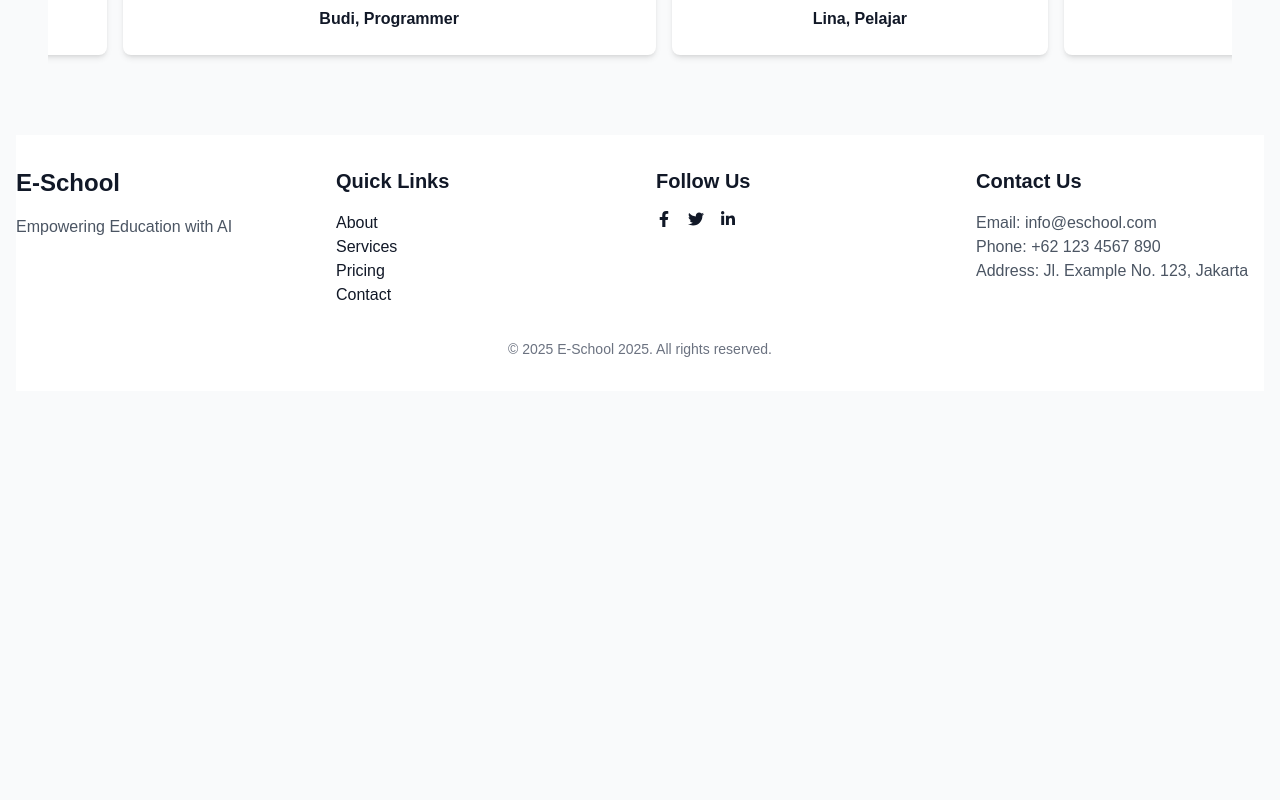
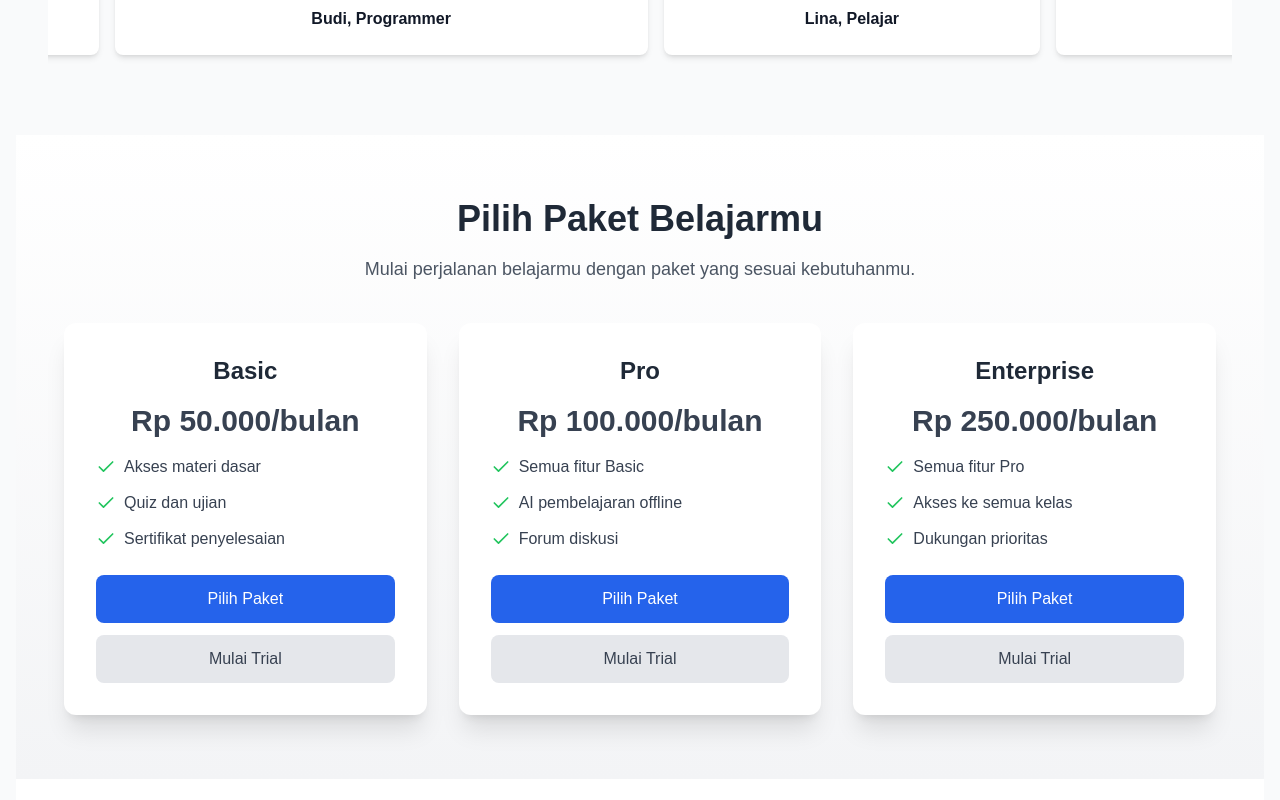
Before and after one commit to bimsConnect/E-School, a Next.js app: page / in a window 1280 px wide. Shown: the part 1120-1920 px from the top of the page. Before the commit the page ends 1511 px from the top, so only its background shows below. Built offline with nearby package versions, Linux system fonts and the light colour scheme.

Commit message:
unfinished

```diff
--- /dev/null
+++ b/app/components/Pricing.tsx
@@ -0,0 +1,53 @@
+import { Card, CardContent, CardHeader, CardTitle } from "./ui/Card";
+import { Button } from "./ui/Button";
+import { Check } from "lucide-react";
+
+const pricingPlans = [
+  {
+    title: "Basic",
+    price: "Rp 50.000",
+    features: ["Akses materi dasar", "Quiz dan ujian", "Sertifikat penyelesaian"],
+  },
+  {
+    title: "Pro",
+    price: "Rp 100.000",
+    features: ["Semua fitur Basic", "AI pembelajaran offline", "Forum diskusi"],
+  },
+  {
+    title: "Enterprise",
+    price: "Rp 250.000",
+    features: ["Semua fitur Pro", "Akses ke semua kelas", "Dukungan prioritas"],
+  },
+];
+
+export default function Pricing() {
+  return (
+    <section className="py-16 px-8 bg-gradient-to-b from-white to-gray-100 text-center">
+      <div className="max-w-6xl mx-auto">
+        <h2 className="text-4xl font-bold mb-4 text-gray-800">Pilih Paket Belajarmu</h2>
+        <p className="text-lg text-gray-600 mb-10">Mulai perjalanan belajarmu dengan paket yang sesuai kebutuhanmu.</p>
+        <div className="grid md:grid-cols-3 gap-8">
+          {pricingPlans.map((plan, index) => (
+            <Card key={index} className="p-8 shadow-xl rounded-xl bg-white">
+              <CardHeader>
+                <CardTitle className="text-2xl font-semibold text-gray-800">{plan.title}</CardTitle>
+              </CardHeader>
+              <CardContent>
+                <p className="text-3xl font-bold text-primary mb-4">{plan.price}/bulan</p>
+                <ul className="mb-6 space-y-3 text-left">
+                  {plan.features.map((feature, idx) => (
+                    <li key={idx} className="flex items-center gap-2 text-gray-700">
+                      <Check className="text-green-500" size={20} /> {feature}
+                    </li>
+                  ))}
+                </ul>
+                <Button className="w-full bg-blue-600 hover:bg-blue-700 text-white py-3 rounded-lg">Pilih Paket</Button>
+                <Button className="w-full mt-3 bg-gray-200 hover:bg-gray-300 text-gray-700 py-3 rounded-lg">Mulai Trial</Button>
+              </CardContent>
+            </Card>
+          ))}
+        </div>
+      </div>
+    </section>
+  );
+}
--- /dev/null
+++ b/app/components/ui/Button.tsx
@@ -0,0 +1,33 @@
+import { cn } from "@/lib/utils";
+import { ButtonHTMLAttributes } from "react";
+
+interface ButtonProps extends ButtonHTMLAttributes<HTMLButtonElement> {
+  variant?: "primary" | "secondary" | "outline";
+  size?: "sm" | "md" | "lg";
+}
+
+export function Button({
+  variant = "primary",
+  size = "md",
+  className,
+  ...props
+}: ButtonProps) {
+  const baseStyles = "font-medium rounded-lg focus:outline-none transition duration-200";
+  const variants = {
+    primary: "bg-blue-600 hover:bg-blue-700 text-white",
+    secondary: "bg-gray-600 hover:bg-gray-700 text-white",
+    outline: "border border-gray-400 text-gray-700 hover:bg-gray-100",
+  };
+  const sizes = {
+    sm: "px-3 py-1 text-sm",
+    md: "px-4 py-2 text-base",
+    lg: "px-5 py-3 text-lg",
+  };
+
+  return (
+    <button
+      className={cn(baseStyles, variants[variant], sizes[size], className)}
+      {...props}
+    />
+  );
+}
--- /dev/null
+++ b/app/components/ui/Card.tsx
@@ -0,0 +1,42 @@
+import { cn } from "@/lib/utils";
+import { ReactNode } from "react";
+
+interface CardProps {
+  children: ReactNode;
+  className?: string;
+}
+
+export function Card({ children, className }: CardProps) {
+  return (
+    <div className={cn("bg-white shadow-md rounded-xl p-6", className)}>
+      {children}
+    </div>
+  );
+}
+
+interface CardHeaderProps {
+  children: ReactNode;
+  className?: string;
+}
+
+export function CardHeader({ children, className }: CardHeaderProps) {
+  return <div className={cn("mb-4 text-xl font-semibold", className)}>{children}</div>;
+}
+
+interface CardContentProps {
+  children: ReactNode;
+  className?: string;
+}
+
+export function CardContent({ children, className }: CardContentProps) {
+  return <div className={cn("text-gray-700", className)}>{children}</div>;
+}
+
+interface CardTitleProps {
+  children: ReactNode;
+  className?: string;
+}
+
+export function CardTitle({ children, className }: CardTitleProps) {
+  return <h3 className={cn("text-lg font-bold", className)}>{children}</h3>;
+}
--- a/app/pages/LandingPage.tsx
+++ b/app/pages/LandingPage.tsx
@@ -1,9 +1,10 @@
 import Link from "next/link";
 import { FC } from "react";
 import Image from "next/image";
-import Navbar from "../components/Navbar"; // Mengimpor Navbar
+import Navbar from "../components/Navbar";
 import FeatureCard from "../components/FeatureCard";
 import TestimonialSection from "../components/Testimonial";
+import Pricing from "../components/Pricing";
 import Footer from "../components/Footer";
 
 const LandingPage: FC = () => {
@@ -46,6 +47,11 @@ const LandingPage: FC = () => {
         <TestimonialSection />
       </section>
 
+      {/* Pricing Section */}
+      <section id="pricing">
+        <Pricing />
+      </section>
+
       {/* Footer */}
       <Footer />
     </div>
--- /dev/null
+++ b/lib/utils.ts
@@ -0,0 +1,6 @@
+import { ClassValue, clsx } from "clsx";
+import { twMerge } from "tailwind-merge";
+
+export function cn(...inputs: ClassValue[]) {
+  return twMerge(clsx(inputs));
+}
--- a/package.json
+++ b/package.json
@@ -11,6 +11,7 @@
   "dependencies": {
     "@huggingface/inference": "^3.3.6",
     "axios": "^1.7.9",
+    "clsx": "^2.1.1",
     "e-school": "file:",
     "font-awesome": "^4.7.0",
     "framer-motion": "^12.4.7",
@@ -21,7 +22,8 @@
     "react-dom": "^19.0.0",
     "react-icons": "^5.5.0",
     "react-slick": "^0.30.3",
-    "slick-carousel": "^1.8.1"
+    "slick-carousel": "^1.8.1",
+    "tailwind-merge": "^3.0.2"
   },
   "devDependencies": {
     "@eslint/eslintrc": "^3",
```
Also changed, not shown: 1 other file (tests, documents, lock files or other folders).
